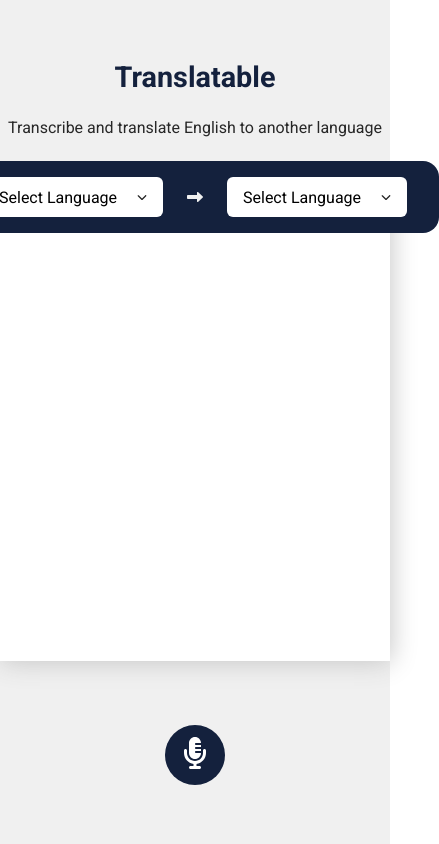
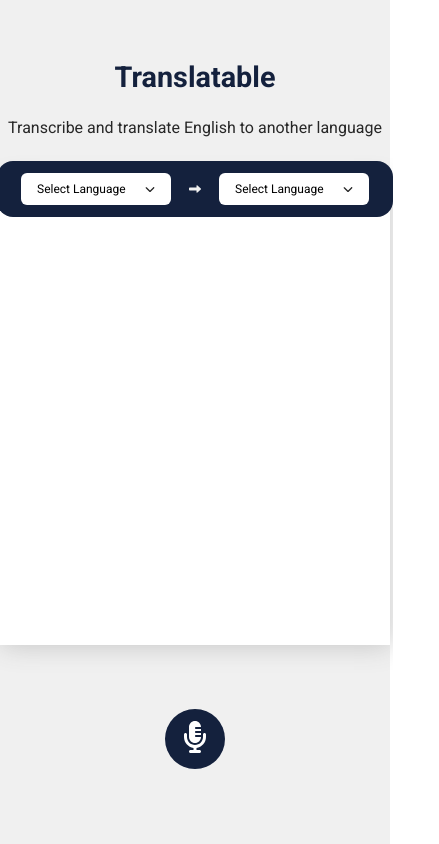
Before and after one commit to ray-mak/translatable, a React (Vite) app: page / in a window 390 px wide. Shown: the whole page, 439 px wide, since content can reach past the window. Built offline with nearby package versions, Linux system fonts and the light colour scheme.

Commit message:
Updated css
Updated css for mobile. Also made minor updates to App to detect input language

```diff
--- a/src/App.jsx
+++ b/src/App.jsx
@@ -24,7 +24,7 @@ function App() {
   //toggle listening
 
   function toggleListening() {
-    if (language === "Select Language") {
+    if (language === "Select Language" || inputLanguage === "Select Language") {
       alert("Please select a language")
     } else {
       if (listening) {
@@ -49,7 +49,7 @@ function App() {
   const recognition = new SpeechRecognition()
   recognition.continuous = false
   recognition.interimResults = true
-  recognition.lang = "en-US"
+  recognition.lang = inputLanguageCode
 
   useEffect(() => {
     let tempScript = []
@@ -95,7 +95,7 @@ function App() {
             messages: [
               {
                 "role": "system",
-                "content": `You will be provided with a sentence in English, and your task is to translate it into ${language}.`
+                "content": `You will be provided with a sentence in ${inputLanguage}, and your task is to translate it into ${language}.`
               },
               {
                 "role": "user",
--- a/src/index.css
+++ b/src/index.css
@@ -30,7 +30,7 @@ h1 {
   color: var(--dark-blue);
 }
 
-.main-container > p {
+.main-container>p {
   color: var(--dark-gray)
 }
 
@@ -44,7 +44,7 @@ h1 {
   z-index: 1;
 }
 
-.selection-container > p {
+.selection-container>p {
   color: var(--light-gray);
   font-weight: 500;
   font-size: 1.125rem;
@@ -168,7 +168,8 @@ select {
   width: 10px
 }
 
-.select-btn, .options li {
+.select-btn,
+.options li {
   display: flex;
   cursor: pointer;
   align-items: center;
@@ -176,7 +177,6 @@ select {
 
 .select-btn {
   height: 50px;
-  font-size: 1.125rem;
   padding: 0 16px;
   border-radius: 6px;
   justify-content: space-between;
@@ -205,7 +205,6 @@ select {
   height: 40px;
   border-radius: 6px;
   border: 1px solid var(--gray);
-  font-size: 1.125rem;
 }
 
 .options {
@@ -227,42 +226,27 @@ select {
   height: 40px;
   border-radius: 6px;
   padding: 0 16px;
-  font-size: 1.125rem;
 }
 
 .options li:hover {
   background-color: var(--light-gray);
 }
 
-@media screen and (max-width: 380px) {
-  .select-container {
-    width: 100px
+.content {
+  width: 240px
+}
+
+@media screen and (max-height: 800px) {
+  .button-container {
+    margin-top: 20px
   }
 
-  .selection-container {
-    padding: .75em
-  }
-
-  .selection-container > p {
-    margin-right: 0;
+  .output-container {
+    height: 50vh;
   }
 }
 
-@media screen and (max-width: 480px) {
-  .select-container {
-    width: 180px
-  }
-
-  .selection-container > p, .select-btn, .options > li, .search input {
-    font-size: 1rem;
-  }
-
-  .select-btn {
-    height: 40px
-  }
-}
-
-@media screen and (max-width: 680px) {
+@media screen and (max-width: 640px) {
   .main-container {
     justify-content: flex-start;
     padding-top: 60px;
@@ -272,13 +256,21 @@ select {
     font-size: 1.8rem;
   }
 
+  .select-container {
+    width: 180px;
+  }
+
+  .content {
+    width: 180px
+  }
+
   .output-container {
     width: 100%;
     border-radius: 0;
     height: 55vh;
   }
 
-  .main-container > p {
+  .main-container>p {
     text-align: center;
   }
 
@@ -297,12 +289,42 @@ select {
   }
 }
 
-@media screen and (max-height: 800px) {
-  .button-container {
-    margin-top: 20px
+@media screen and (max-width: 480px) {
+  .select-container {
+    width: 150px
   }
 
-  .output-container {
-    height: 50vh;
+  .content {
+    width: 150px
+  }
+
+  .select-btn {
+    height: 32px
+  }
+
+  .options li {
+    height: 32px
+  }
+
+  .selection-container {
+    font-size: .75rem;
   }
 }
+
+@media screen and (max-width: 380px) {
+  .select-container {
+    width: 120px
+  }
+
+  .content {
+    width: 120px
+  }
+
+  .selection-container {
+    padding: .75em
+  }
+
+  .selection-container>p {
+    margin-right: 0;
+  }
+}
```
